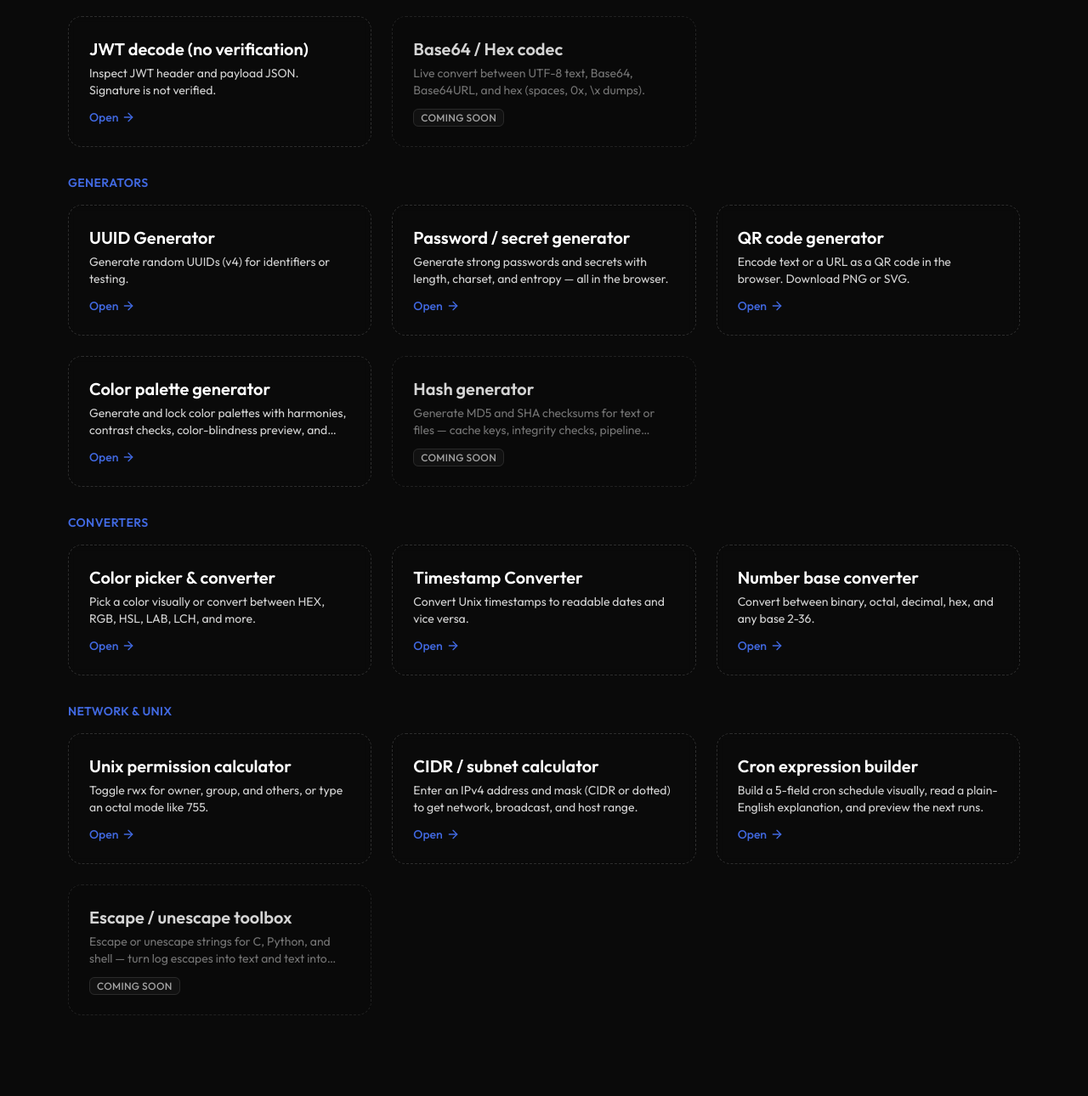
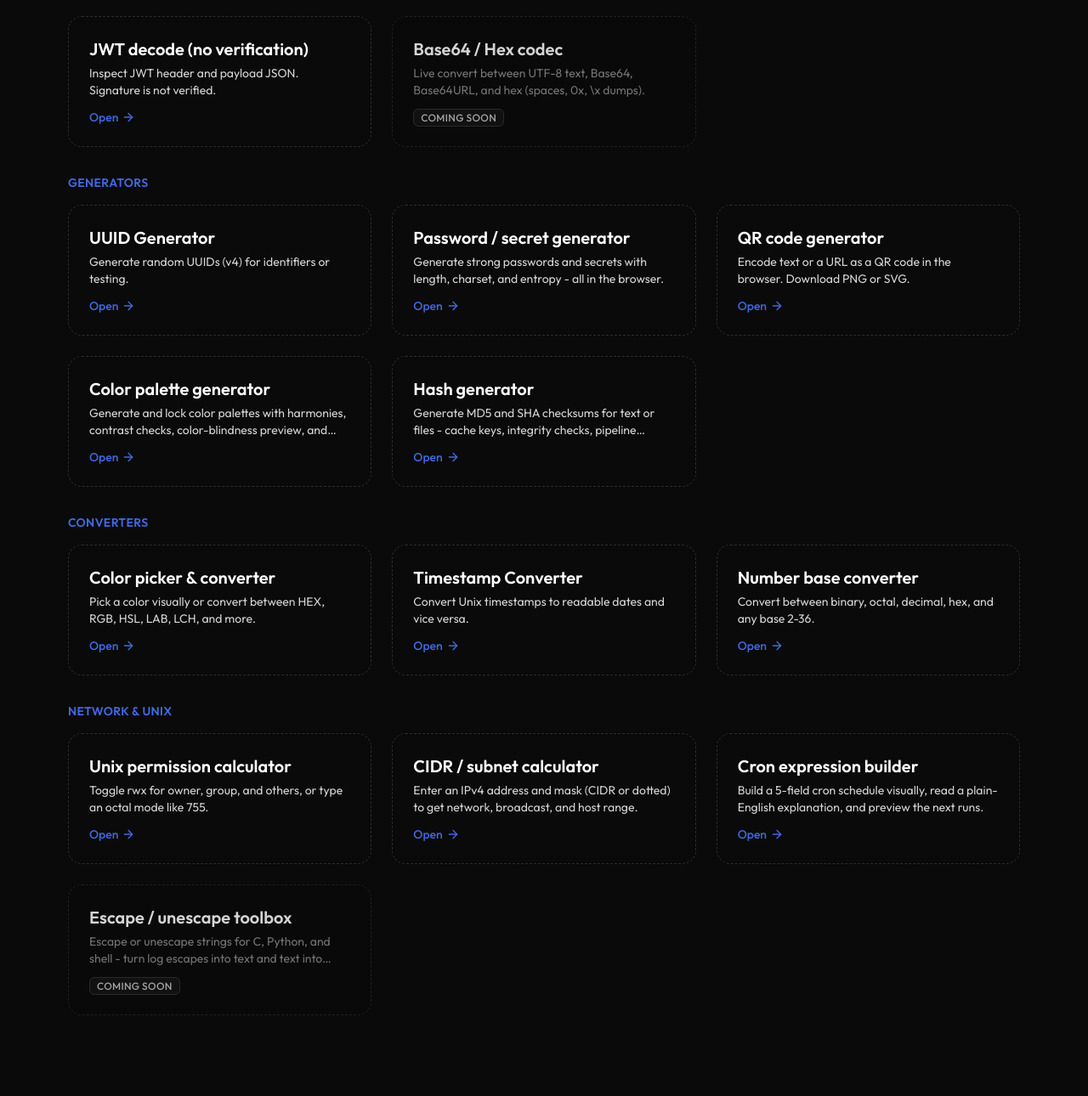
Before and after one commit to krouskystepan/portfolio, a Next.js app: page /t in a window 1280 px wide. Shown: the part 1103-2393 px from the top of the page at 85% size. Built offline with nearby package versions, Linux system fonts and the light colour scheme.

Commit message:
wire hash generator into catalog

```diff
--- a/components/tools/toolRegistry.ts
+++ b/components/tools/toolRegistry.ts
@@ -26,7 +26,8 @@ const loaders = {
   'color-palette': () => import('@/components/tools/items/ColorPalette'),
   'chmod-calculator': () => import('@/components/tools/items/ChmodCalculator'),
   'cidr-calculator': () => import('@/components/tools/items/CidrCalculator'),
-  'cron-builder': () => import('@/components/tools/items/CronExpressionBuilder')
+  'cron-builder': () => import('@/components/tools/items/CronExpressionBuilder'),
+  'hash-generator': () => import('@/components/tools/items/HashGenerator')
 } as const satisfies Record<ToolPath, ToolLoader>
 
 export type { ToolPath }
--- a/constants/tools.ts
+++ b/constants/tools.ts
@@ -142,7 +142,7 @@ export const tools = [
     name: 'Password / secret generator',
     path: 'password-generator',
     description:
-      'Generate strong passwords and secrets with length, charset, and entropy — all in the browser.',
+      'Generate strong passwords and secrets with length, charset, and entropy - all in the browser.',
     section: 'generators',
     keywords: [
       'password',
@@ -185,9 +185,9 @@ export const tools = [
   },
   {
     name: 'Hash generator',
-    path: '', // 'hash-generator'
+    path: 'hash-generator',
     description:
-      'Generate MD5 and SHA checksums for text or files — cache keys, integrity checks, pipeline digests.',
+      'Generate MD5 and SHA checksums for text or files - cache keys, integrity checks, pipeline digests.',
     section: 'generators',
     keywords: [
       'md5',
@@ -274,7 +274,7 @@ export const tools = [
     name: 'Escape / unescape toolbox',
     path: '', // 'escape-unescape'
     description:
-      'Escape or unescape strings for C, Python, and shell — turn log escapes into text and text into pasteable literals.',
+      'Escape or unescape strings for C, Python, and shell - turn log escapes into text and text into pasteable literals.',
     section: 'network',
     keywords: [
       'escape',
```
